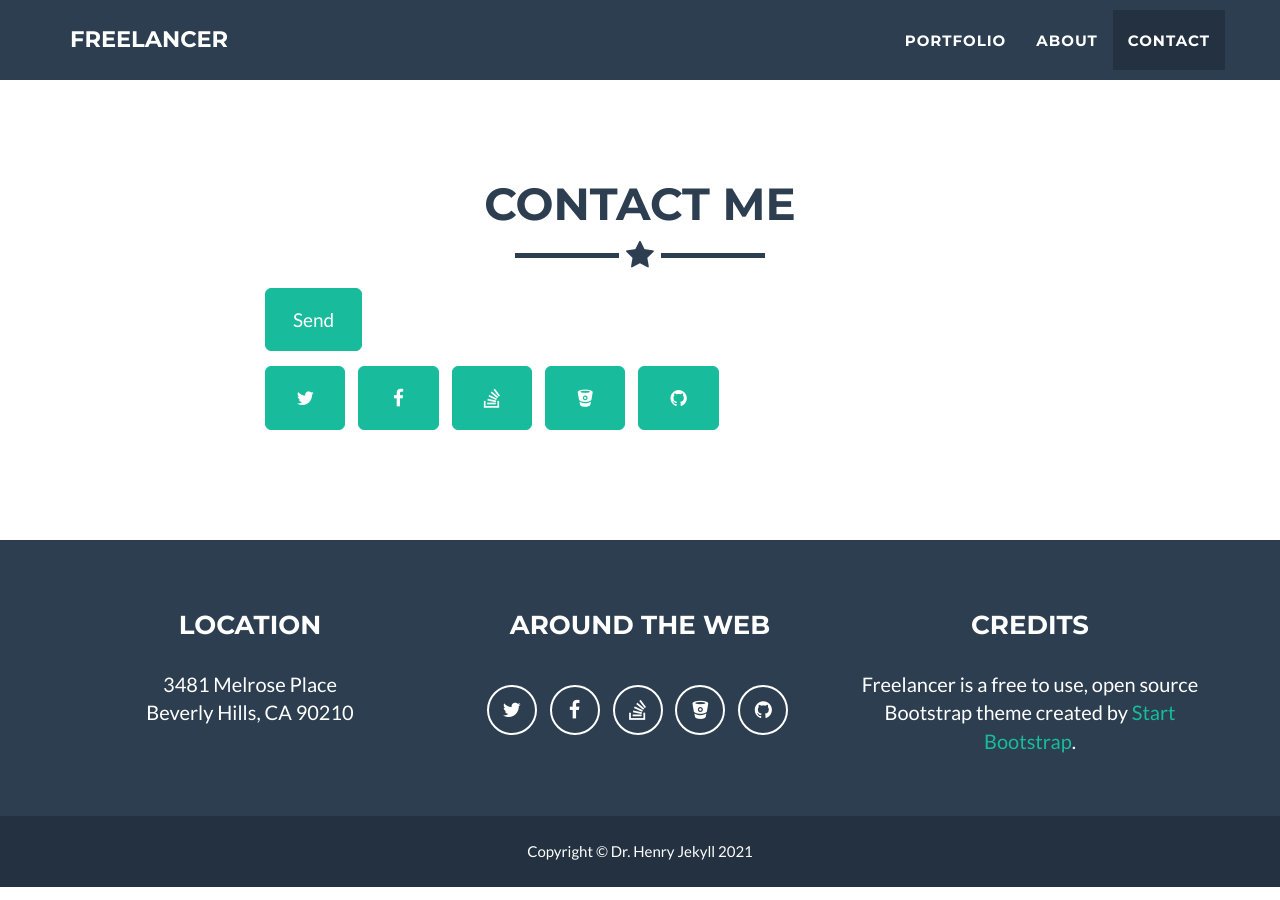
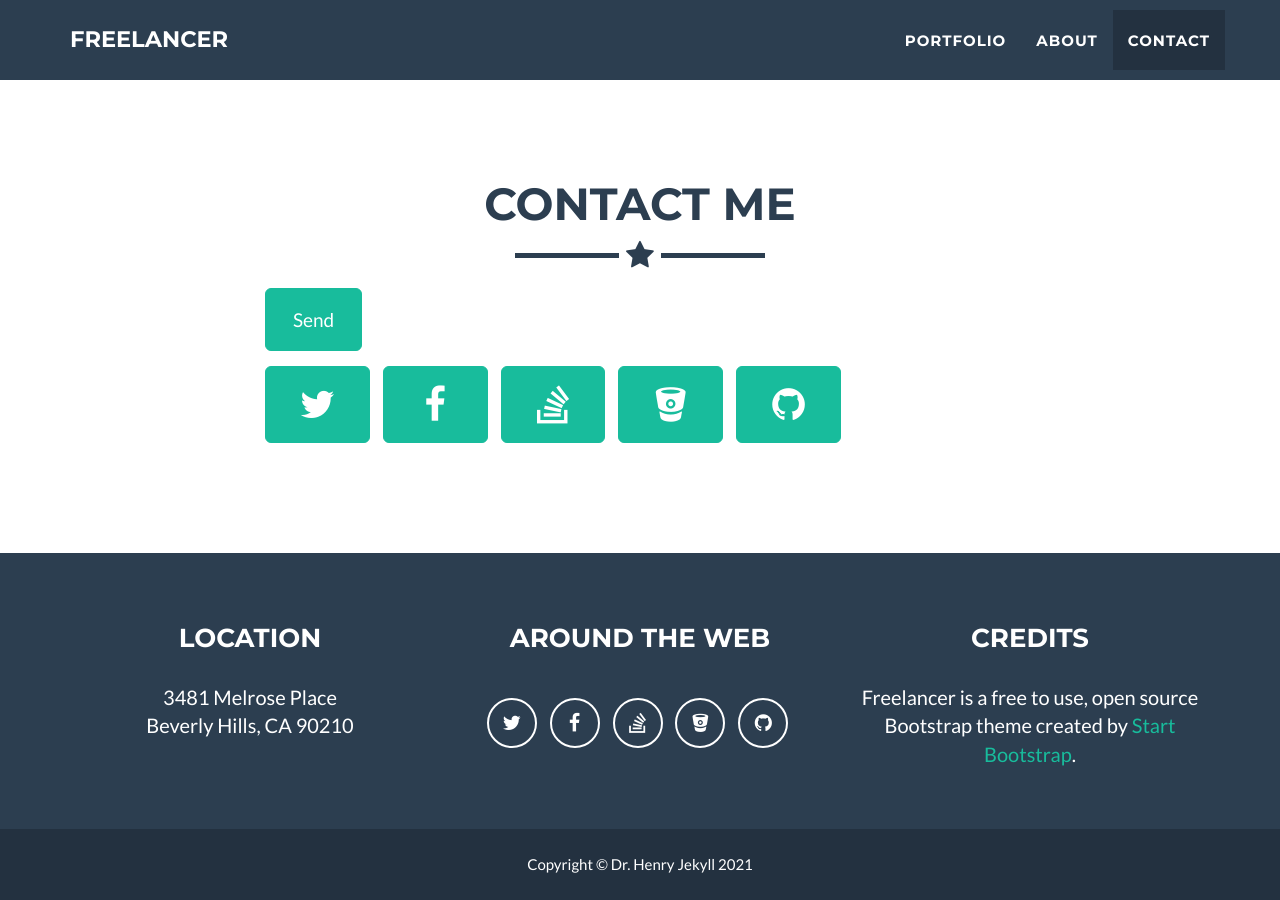
Before and after one commit to chickensmitten/freelancer, a Jekyll site: the page built from _posts/2014-07-18-project-1.markdown, in a window 1280 px wide and 900 px high, scrolled down 2166 px. Built offline with Jekyll 4.4.1, drawn with Linux system fonts in a browser that asks for light colours.

Commit message:
Update contact.html

```diff
--- a/_includes/contact.html
+++ b/_includes/contact.html
@@ -19,7 +19,7 @@
                         <ul class="list-inline">
                             {% for network in site.social %}
                             <li>
-                                <a href="{{ network.url }}" class="btn btn-success btn-lg"><i class="fa fa-fw fa-{{ network.title }}"></i></a>
+                                <a href="{{ network.url }}" class="btn btn-success btn-lg"><i class="fa fa-fw fa-2x fa-{{ network.title }}"></i></a>
                             </li>
 		                    {% endfor %}
                         </ul>
```
